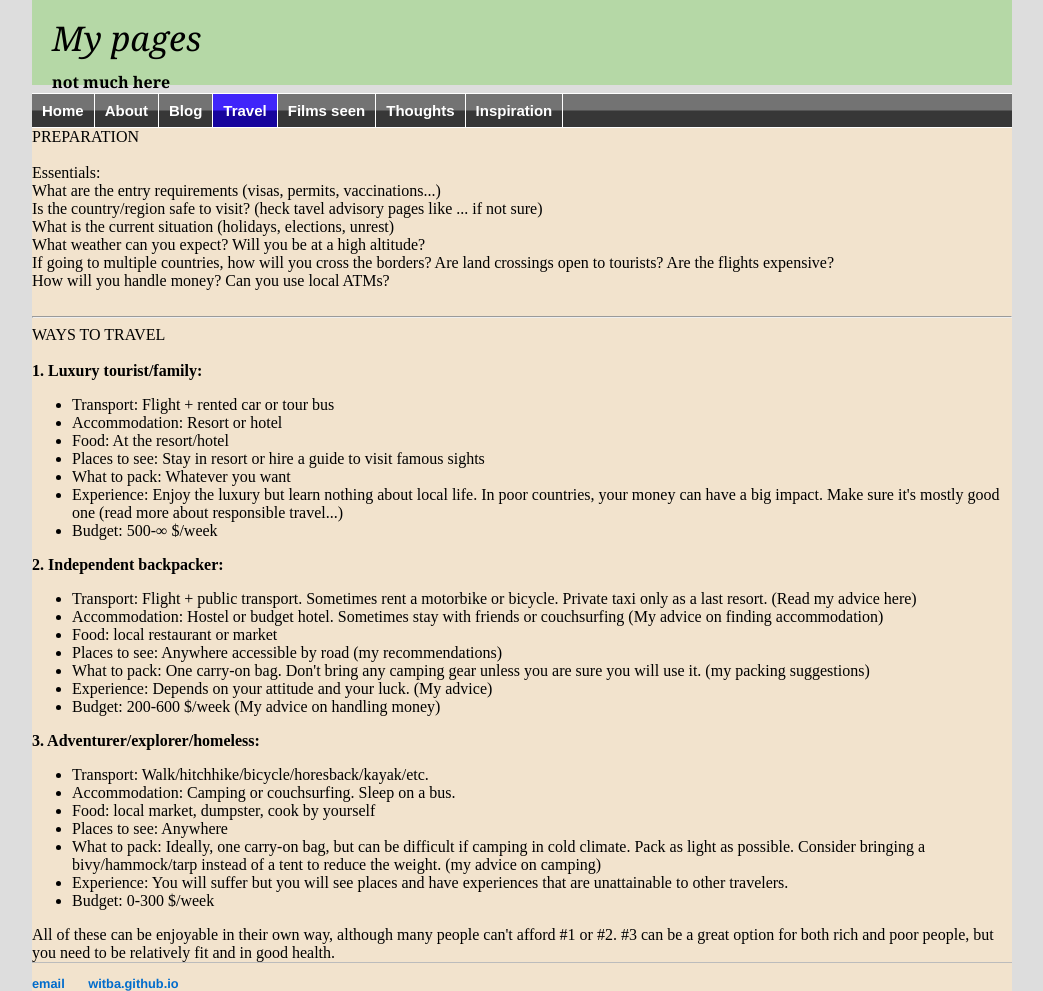
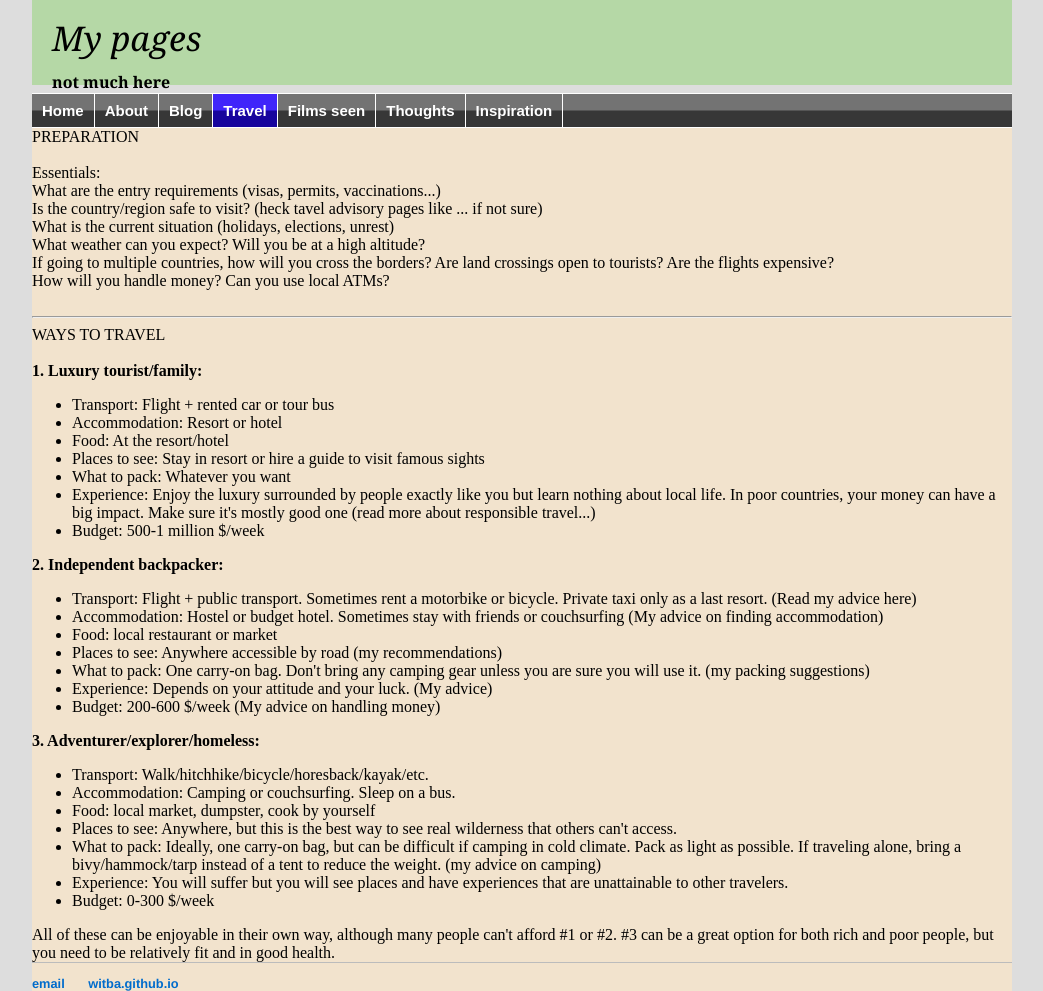
Before and after one commit to witba/witba.github.io, a Jekyll site: the page built from travel/advice.html, in a window 1280 px wide. Shown: the whole page, without its empty margins (118-1161 px from the left). Built offline with Jekyll 4.4.1, drawn with Linux system fonts in a browser that asks for light colours.

Commit message:
Update advice.html

```diff
--- a/travel/advice.html
+++ b/travel/advice.html
@@ -26,8 +26,8 @@
 <li>Food: At the resort/hotel
 <li>Places to see: Stay in resort or hire a guide to visit famous sights
 <li>What to pack: Whatever you want
-<li>Experience: Enjoy the luxury but learn nothing about local life. In poor countries, your money can have a big impact. Make sure it's mostly good one (read more about responsible travel...)
-<li>Budget: 500-&#8734 $/week
+<li>Experience: Enjoy the luxury surrounded by people exactly like you but learn nothing about local life. In poor countries, your money can have a big impact. Make sure it's mostly good one (read more about responsible travel...)
+<li>Budget: 500-1 million $/week
 </ul>
 <b>2. Independent backpacker:</b>
 <ul>
@@ -44,8 +44,8 @@
 <li>Transport: Walk/hitchhike/bicycle/horesback/kayak/etc.
 <li>Accommodation: Camping or couchsurfing. Sleep on a bus.
 <li>Food: local market, dumpster, cook by yourself
-<li>Places to see: Anywhere
-<li>What to pack: Ideally, one carry-on bag, but can be difficult if camping in cold climate. Pack as light as possible. Consider bringing a bivy/hammock/tarp instead of a tent to reduce the weight. (my advice on camping)
+<li>Places to see: Anywhere, but this is the best way to see real wilderness that others can't access.
+<li>What to pack: Ideally, one carry-on bag, but can be difficult if camping in cold climate. Pack as light as possible. If traveling alone, bring a bivy/hammock/tarp instead of a tent to reduce the weight. (my advice on camping)
 <li>Experience: You will suffer but you will see places and have experiences that are unattainable to other travelers.
 <li>Budget: 0-300 $/week
 </ul>
```
